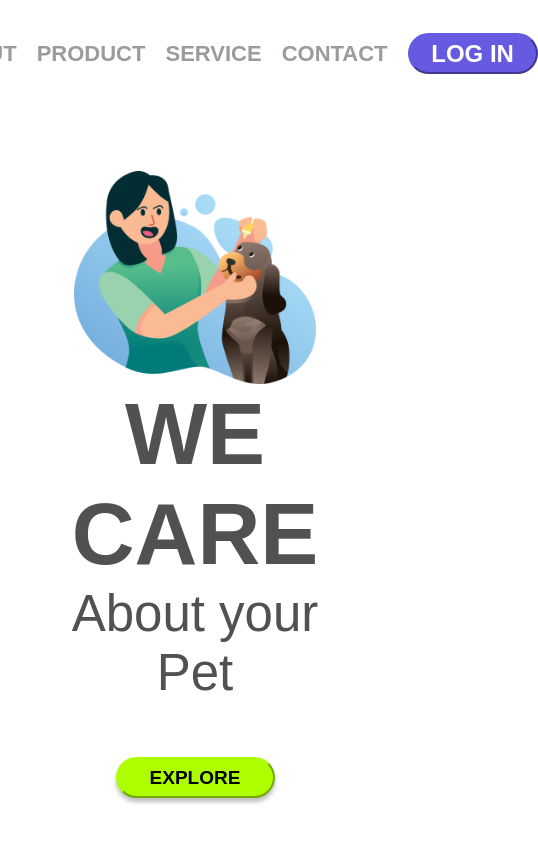
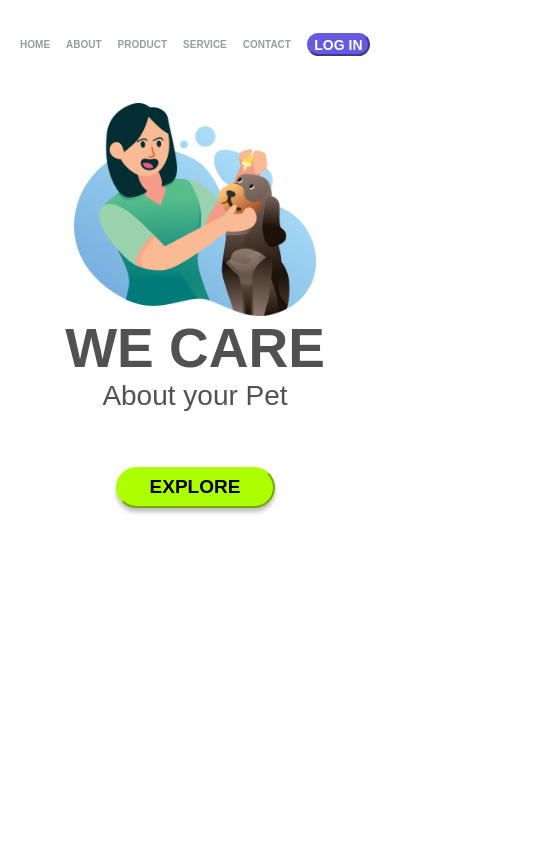
Before and after one commit to LuccasDutraF/We-Care-Your-Pet, a plain HTML site: page index.html in a window 390 px wide. Shown: the whole page, 538 px wide, since content can reach past the window. Drawn offline with Linux system fonts and the light colour scheme.

Commit message:
Atualização de responsividade

```diff
--- a/styles.css
+++ b/styles.css
@@ -127,8 +127,23 @@ main{
         justify-content: center;
     }
 
+    nav{
+        gap: 16px;
+    }
+
+    header button{
+        font-size: 14px;
+        width: 63px;
+        height: 23px;
+    }
+
+    header a{
+        font-size: 10px;
+    }
+
     main{
         flex-direction: column;
+        margin-top: 0;
     }
 
     .direita{
@@ -143,8 +158,16 @@ main{
 
     .esquerda{
         width: 100%;
-        margin-top: 17%;
+        margin-top: 12%;
         justify-content: center;
         align-items: center;
     }
+
+    .direita h1{
+        font-size: 55px;
+    }
+
+    .direita h2 {
+        font-size: 28px;
+    }
 }
```
